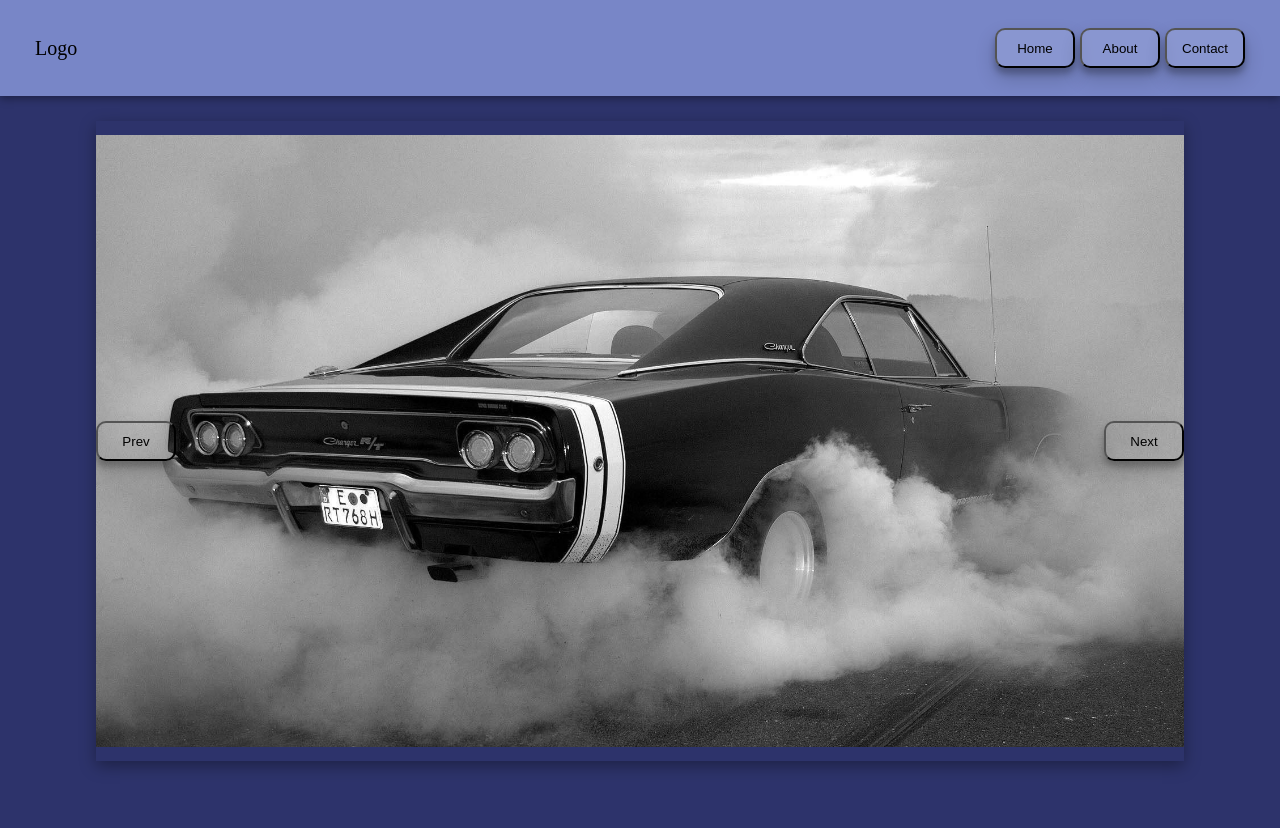
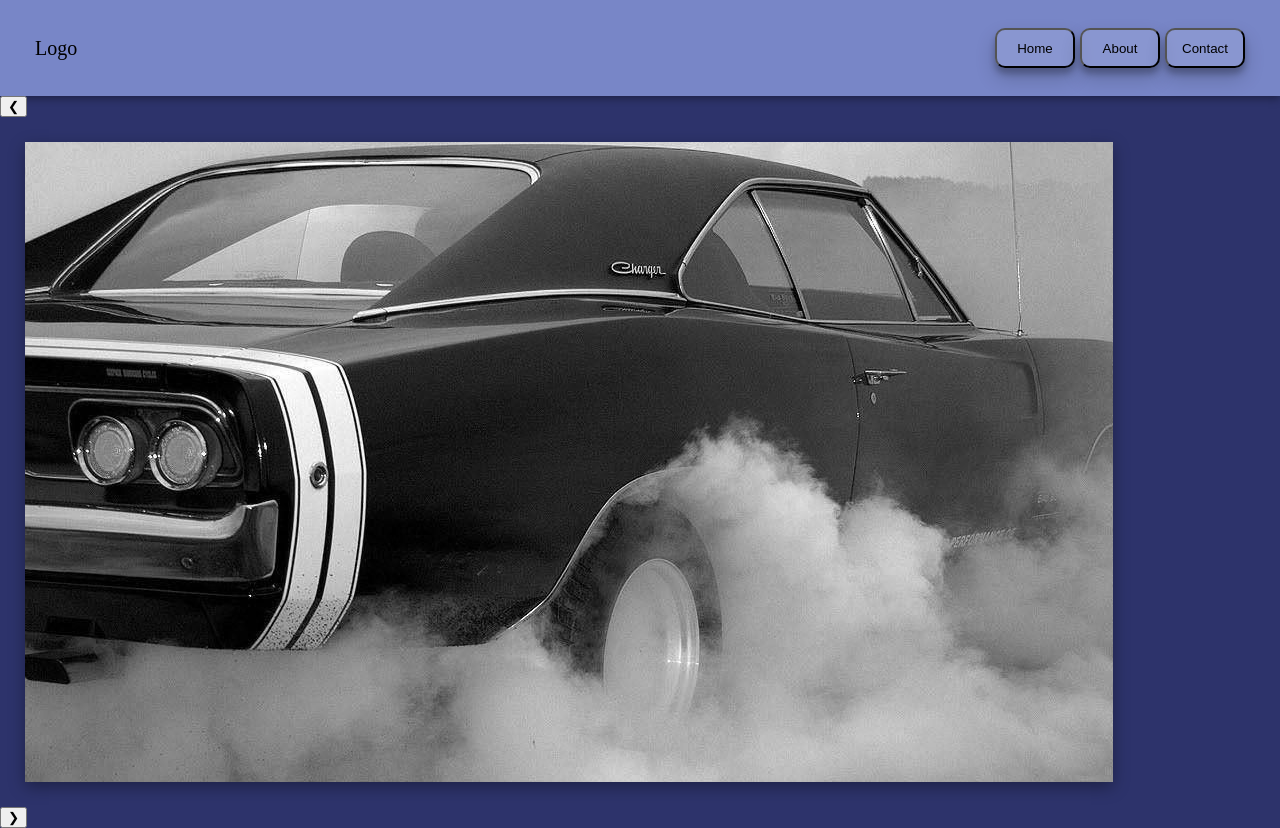
Before and after one commit to AjayPeter582/Landing-page---HBS, a plain HTML site: page index.html in a window 1280 px wide. Before the commit the page ends 800 px from the top, so only its background shows below. Drawn offline with Linux system fonts and the light colour scheme.

Commit message:
Update index.html

```diff
--- a/index.html
+++ b/index.html
@@ -21,15 +21,23 @@
         </div>
     </nav>
 
-    <div class="home-container">
+    <div class="slider-container">
+        <button class="prev" onclick="moveSlide(-1)">&#10094;</button>
         <div class="slider">
-            <div class="media-container">
-                <img id="slider-media" src="Images/video1.mp4" alt="Slider Image">
+            <div class="slide">
+                <img src="Images/image1.jpg" alt="Image 1">
+                <p class="caption">A beautiful sunrise over the ocean.</p>
             </div>
-
-            <button class="prev-button" onclick="buttonclicked(0)">Prev</button>
-            <button class="next-button" onclick="buttonclicked(1)">Next</button>
+            <div class="slide">
+                <video class="video-slide" src="Images/video1.mp4"></video>
+                <p class="caption">Waves crashing on the shore.</p>
+            </div>
+            <div class="slide">
+                <img src="Images/image2.jpg" alt="Image 2">
+                <p class="caption">A peaceful beach view with palm trees.</p>
+            </div>
         </div>
+        <button class="next" onclick="moveSlide(1)">&#10095;</button>
     </div>
 
     <script src="index.js"></script>
```
